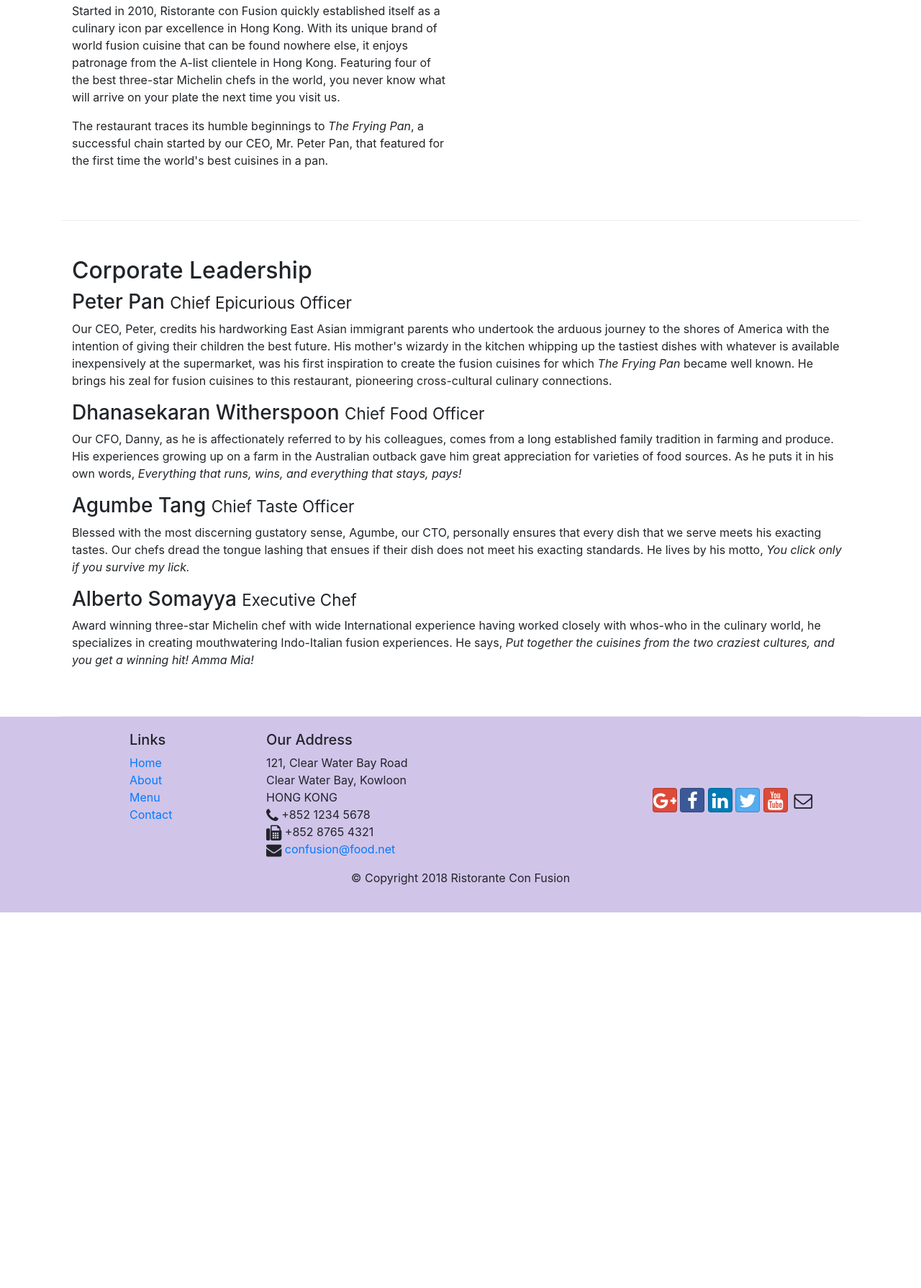
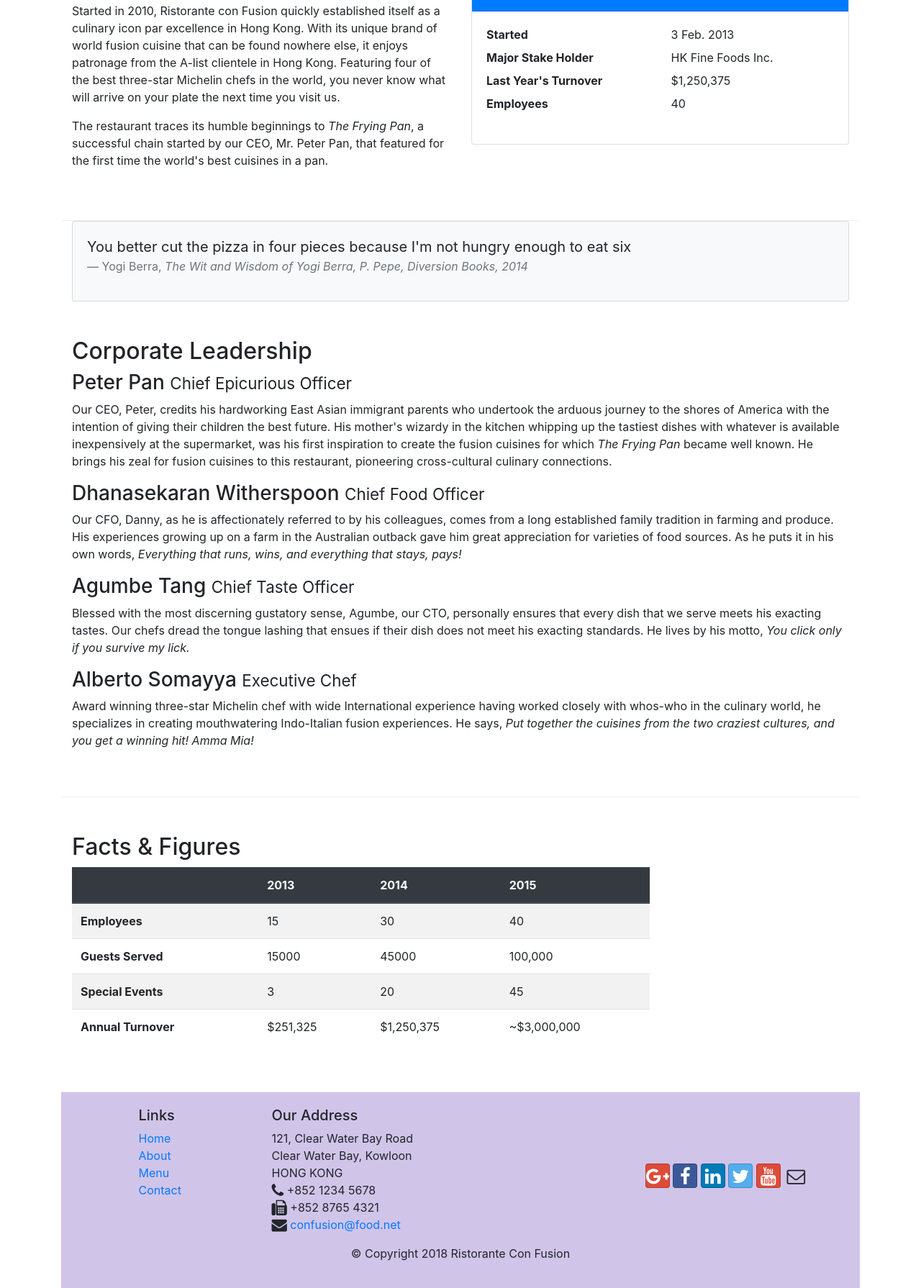
Before and after one commit to AvaniBajpai/Learning-Bootstrap, a website: page aboutus.html in a window 1280 px wide. Shown: the part 558-2348 px from the top of the page at 72% size. Before the commit the page ends 1826 px from the top, so only its background shows below. Drawn offline with nearby package versions, Linux system fonts and the light colour scheme.

Commit message:
Tables and cards

```diff
--- a/aboutus.html
+++ b/aboutus.html
@@ -70,6 +70,35 @@
                 <p>The restaurant traces its humble beginnings to <em>The Frying Pan</em>, a successful chain started by our CEO, Mr. Peter Pan, that featured for the first time the world's best cuisines in a pan.</p>
             </div>
             <div class="col-12 col-sm">
+                <div class="card">
+                    <h3 class="card-header bg-primary text-white">Facts At a Glance</h3>
+                    <div class="card-body">
+                        <dl class="row">
+                            <dt class="col-6">Started</dt>
+                            <dd class="col-6">3 Feb. 2013</dd>
+                            <dt class="col-6">Major Stake Holder</dt>
+                            <dd class="col-6">HK Fine Foods Inc.</dd>
+                            <dt class="col-6">Last Year's Turnover</dt>
+                            <dd class="col-6">$1,250,375</dd>
+                            <dt class="col-6">Employees</dt>
+                            <dd class="col-6">40</dd>
+                        </dl>
+                    </div>
+                </div>
+            </div>
+        </div>
+        <div class="col-12">
+            <div class="card card-body bg-light">
+                <blockquote class="blockquote">
+                    <p class="mb-0">You better cut the pizza in four pieces because
+                        I'm not hungry enough to eat six
+                    </p>
+                    <footer class="blockquote-footer">Yogi Berra,
+                        <cite title="Source Title">The Wit and Wisdom of Yogi Berra,
+                        P. Pepe, Diversion Books, 2014</cite>
+                    </footer>
+                </blockquote>
+
             </div>
         </div>
 
@@ -93,7 +122,49 @@
                 </div>
             </div>
        </div>
-
+       <div class="row row-content">
+           <div class="col-12 col-sm-9">
+               <h2>Facts &amp; Figures</h2>
+               <div class="table-responsive">
+                <table class="table table-striped">
+                    <thead class="thead-dark">
+                        <tr>
+                            <th>&nbsp;</th>
+                            <th>2013</th>
+                            <th>2014</th>
+                            <th>2015</th>
+                        </tr>
+                    </thead>
+                    <tbody>
+                        <tr>
+                            <th>Employees</th>
+                            <td>15</td>
+                            <td>30</td>
+                            <td>40</td>
+                        </tr>
+                        <tr>
+                            <th>Guests Served</th>
+                            <td>15000</td>
+                            <td>45000</td>
+                            <td>100,000</td>
+                        </tr>
+                        <tr>
+                            <th>Special Events</th>
+                            <td>3</td>
+                            <td>20</td>
+                            <td>45</td>
+                        </tr>
+                        <tr>
+                            <th>Annual Turnover</th>
+                            <td>$251,325</td>
+                            <td>$1,250,375</td>
+                            <td>~$3,000,000</td>
+                        </tr>
+                    </tbody>
+                </table>
+                </div>
+           </div>
+           <div class="col-12 col-sm-3"></div>
     </div>
 
     <footer class="footer">
```
Also changed, not shown: contactus.html (+0 -2 lines).
